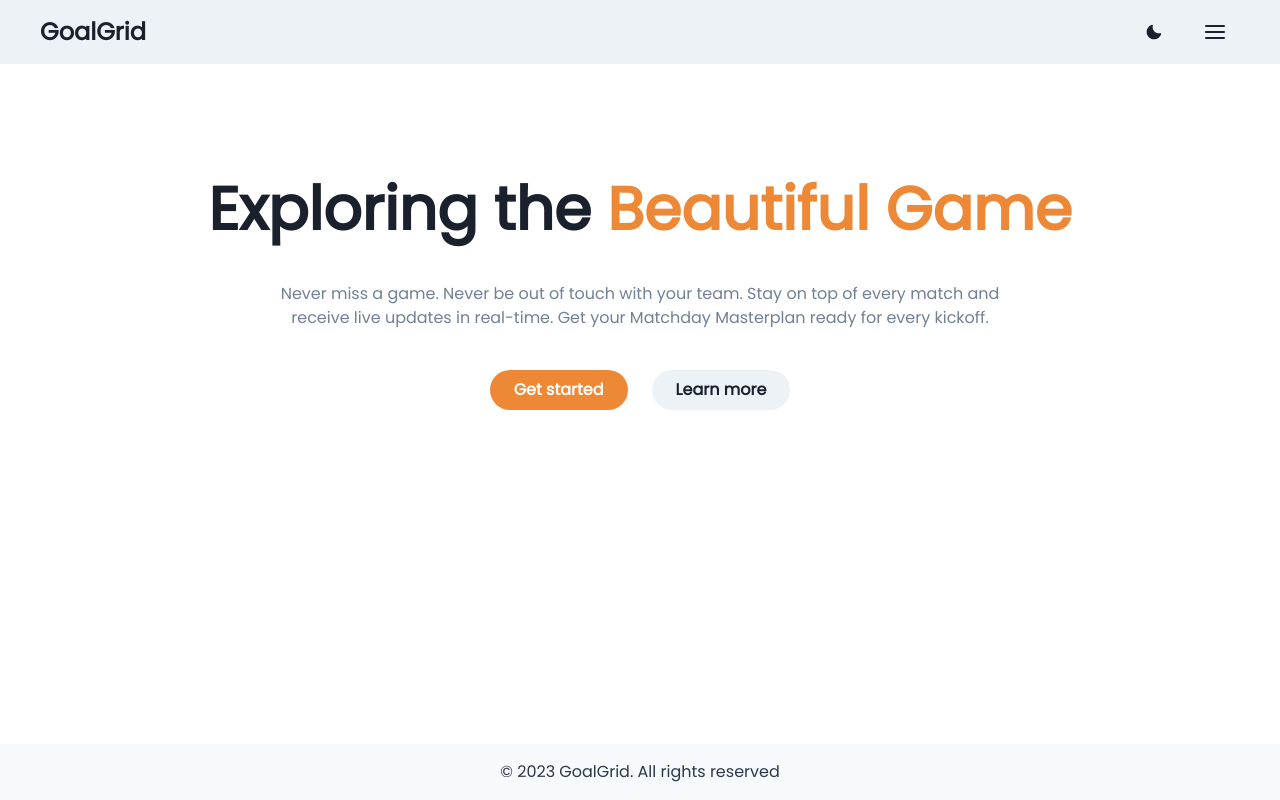
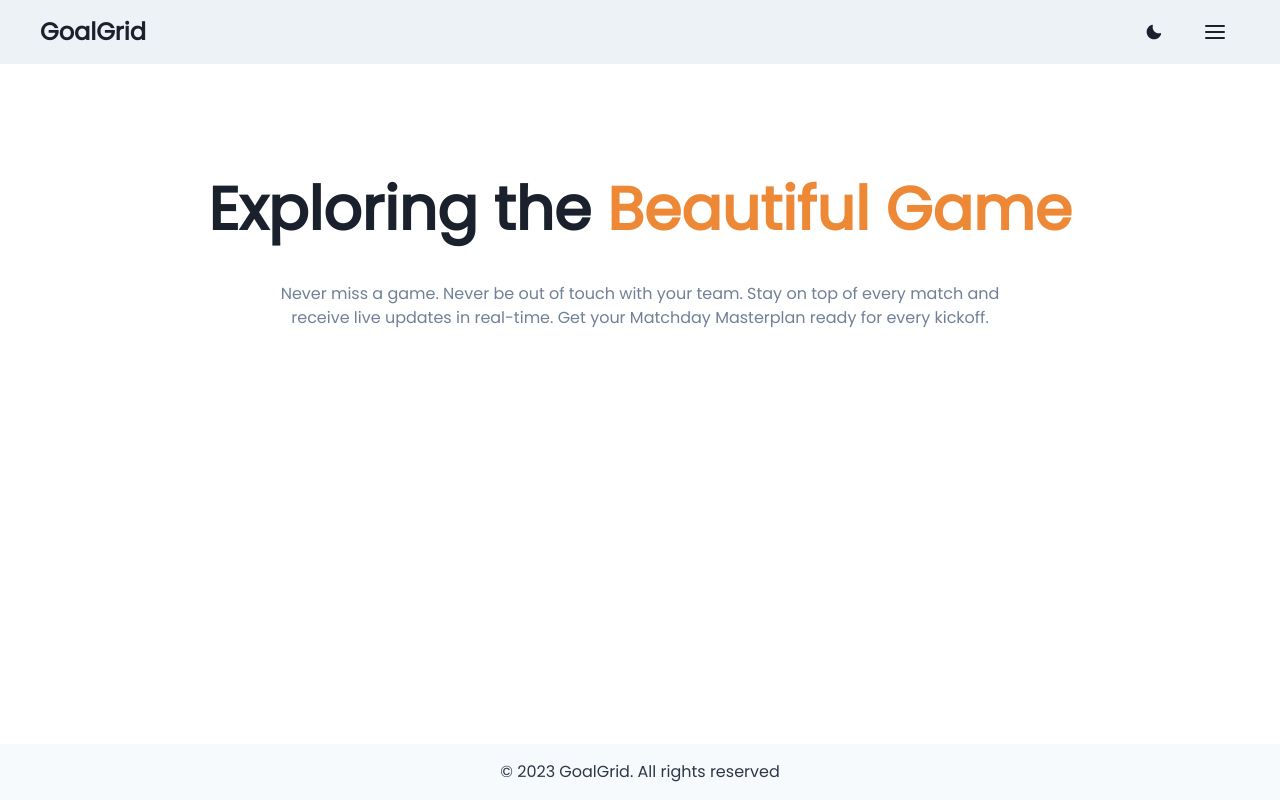
Before and after one commit to ramadanriz/goal-grid, a React (Vite) app: page / in a window 1280 px wide. Built offline with nearby package versions, Linux system fonts and the light colour scheme.

Commit message:
delete hero button

```diff
--- a/src/components/Hero.jsx
+++ b/src/components/Hero.jsx
@@ -1,4 +1,4 @@
-import { Container, Heading, Stack, Text, Button } from "@chakra-ui/react";
+import { Container, Heading, Stack, Text } from "@chakra-ui/react";
 
 const Hero = () => {
   return (
@@ -13,14 +13,6 @@ const Hero = () => {
         <Text color={"gray.500"} maxW={"3xl"}>
           Never miss a game. Never be out of touch with your team. Stay on top of every match and receive live updates in real-time. Get your Matchday Masterplan ready for every kickoff.
         </Text>
-        <Stack spacing={6} direction={"row"}>
-          <Button rounded={"full"} px={6} colorScheme={"orange"} bg={"orange.400"} _hover={{ bg: "orange.500" }}>
-            Get started
-          </Button>
-          <Button rounded={"full"} px={6}>
-            Learn more
-          </Button>
-        </Stack>
       </Stack>
     </Container>
   );
--- a/src/components/News/Item.jsx
+++ b/src/components/News/Item.jsx
@@ -1,8 +1,7 @@
-import { Box, Image, Skeleton, Stack, Text, Link, Heading, useColorMode } from "@chakra-ui/react";
+import { Box, Image, Skeleton, Stack, Text, Link, Heading } from "@chakra-ui/react";
 import PropTypes from "prop-types";
 
 const Item = ({ link, title, description, thumbnail }) => {
-  const { colorMode } = useColorMode();
   return (
     <Stack direction={{ base: "column", md: "row" }} justifyContent="left" my={5}>
       <Box mr={{ base: 0, md: 5 }} pos="relative">
@@ -13,11 +12,11 @@ const Item = ({ link, title, description, thumbnail }) => {
           {title}
         </Heading>
         <Box>
-          <Text fontSize="md" textAlign="left" lineHeight="1.375" fontWeight="400" color={colorMode === "light" ? "gray.500" : "gray.300"}>
+          <Text fontSize="md" textAlign="left" lineHeight="1.375" fontWeight="400" color={"gray.500"}>
             {description}
           </Text>
         </Box>
-        <Link href={link} target="_blank" fontSize="sm" color={colorMode === "light" ? "blue.500" : "blue.300"}>
+        <Link href={link} target="_blank" fontSize="sm" color={"blue.500"}>
           Cek selengkapnya →
         </Link>
       </Stack>
```
